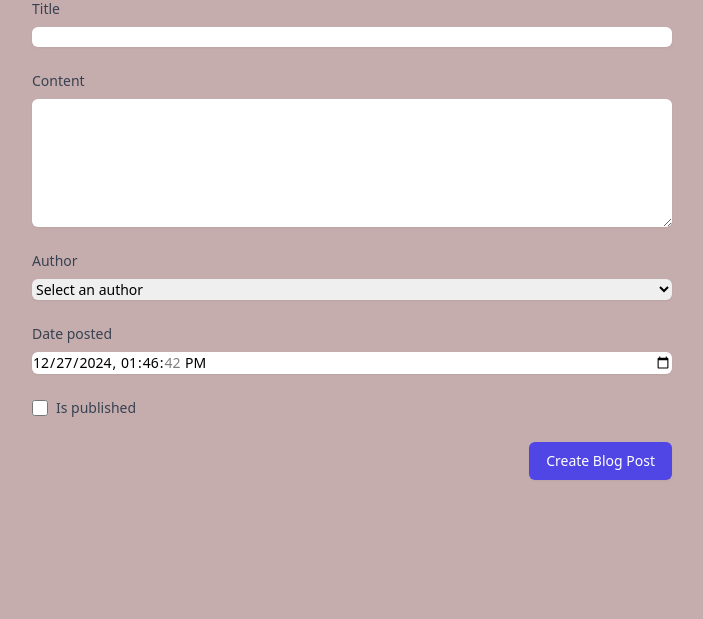
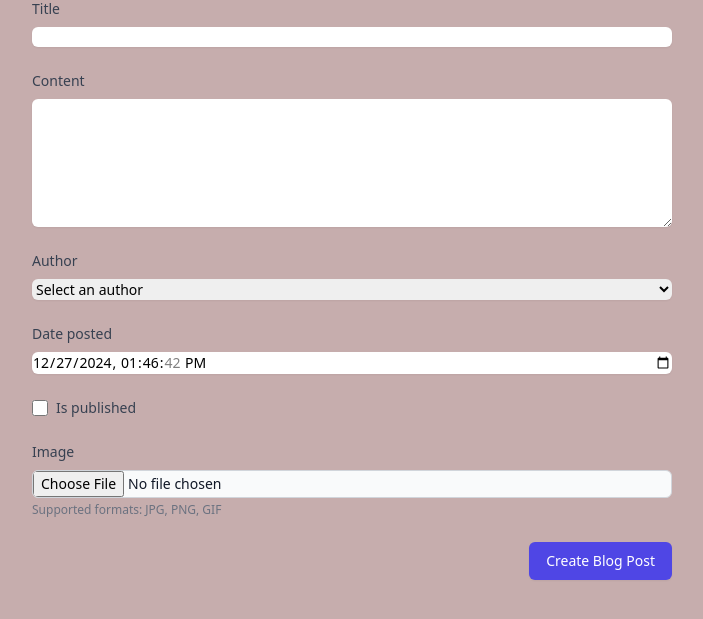
Before and after one commit to ceciliawambui/my_blog, a Django app: page /blog/create/ in a window 1280 px wide. Shown: the part 149-768 px from the top of the page, without its empty margins (288-991 px from the left). Run offline with Django 5.2, Linux system fonts and the light colour scheme; tables that the repository leaves empty hold one stand-in row (values such as "Sample post"); some libraries are stand-ins or nearby versions.

Commit message:
Use cloudinary to upload images

```diff
--- a/myapp/forms.py
+++ b/myapp/forms.py
@@ -12,7 +12,7 @@ class BlogForm(forms.ModelForm):
 
     class Meta:
         model = Blog
-        fields = ['title', 'content', 'author', 'date_posted', 'is_published']
+        fields = ['title', 'content', 'author', 'date_posted', 'is_published', 'image']
         widgets = {
             'title': forms.TextInput(attrs={
                 'class': 'mt-1 block w-full rounded-md border-gray-300 shadow-sm focus:border-indigo-500 focus:ring-indigo-500 sm:text-sm'
@@ -26,5 +26,9 @@ class BlogForm(forms.ModelForm):
             }),
             'is_published': forms.CheckboxInput(attrs={
                 'class': 'h-4 w-4 rounded border-gray-300 text-indigo-600 focus:ring-indigo-500'
-            })
+            }),
+            'image': forms.FileInput(attrs={
+                'class': 'mt-1 block w-full text-sm text-gray-900 border border-gray-300 rounded-md cursor-pointer bg-gray-50 focus:outline-none',
+                'accept': 'image/*'
+            }),
         }
--- a/myapp/models.py
+++ b/myapp/models.py
@@ -2,6 +2,8 @@ from django.db import models
 from django.utils import timezone
 from django.contrib.auth.models import User
 from django.urls import reverse
+from cloudinary.models import CloudinaryField
+
 
 
 class Author(models.Model):
@@ -28,6 +30,8 @@ class Blog(models.Model):
     date_posted = models.DateTimeField(default=timezone.now)
     last_updated = models.DateTimeField(auto_now=True)
     is_published = models.BooleanField(default=False)
+    image = CloudinaryField('image', null=True)
+
 
 
     class Meta:
--- a/myapp/templates/create_blog.html
+++ b/myapp/templates/create_blog.html
@@ -14,7 +14,7 @@
     </div>
     {% endif %}
 
-    <form method="POST" class="space-y-6">
+    <form method="POST" enctype="multipart/form-data" class="space-y-6">
         {% csrf_token %}
 
         {% for field in form %}
@@ -26,6 +26,19 @@
                         {{ field.label }}
                     </label>
                 </div>
+            {% elif field.name == 'image' %}
+                <label for="{{ field.id_for_label }}" class="block text-sm font-medium text-gray-700">
+                    {{ field.label }}
+                </label>
+                <div class="mt-1">
+                    {{ field }}
+                    {% if field.errors %}
+                        {% for error in field.errors %}
+                            <p class="text-red-500 text-xs mt-1">{{ error }}</p>
+                        {% endfor %}
+                    {% endif %}
+                    <p class="text-gray-500 text-xs mt-1">Supported formats: JPG, PNG, GIF</p>
+                </div>
             {% else %}
                 <label for="{{ field.id_for_label }}" class="block text-sm font-medium text-gray-700">
                     {{ field.label }}
@@ -34,7 +47,11 @@
                     {{ field }}
                 </div>
             {% endif %}
-
+            {% if field.errors and field.name != 'image' %}
+                {% for error in field.errors %}
+                    <p class="text-red-500 text-xs mt-1">{{ error }}</p>
+                {% endfor %}
+            {% endif %}
         </div>
         {% endfor %}
 
--- a/myapp/views.py
+++ b/myapp/views.py
@@ -46,7 +46,7 @@ def subscribe(request):
 
 def create_blog(request):
     if request.method == 'POST':
-        form = BlogForm(request.POST)
+        form = BlogForm(request.POST, request.FILES)
         if form.is_valid():
             form.save()
             messages.success(request, 'Blog post created successfully!')
```
Also changed, not shown: myapp/templates/blog_list.html (+7 -0 lines), myproject/settings.py (+10 -0 lines), myapp/migrations/0004_blog_image.py (added).
